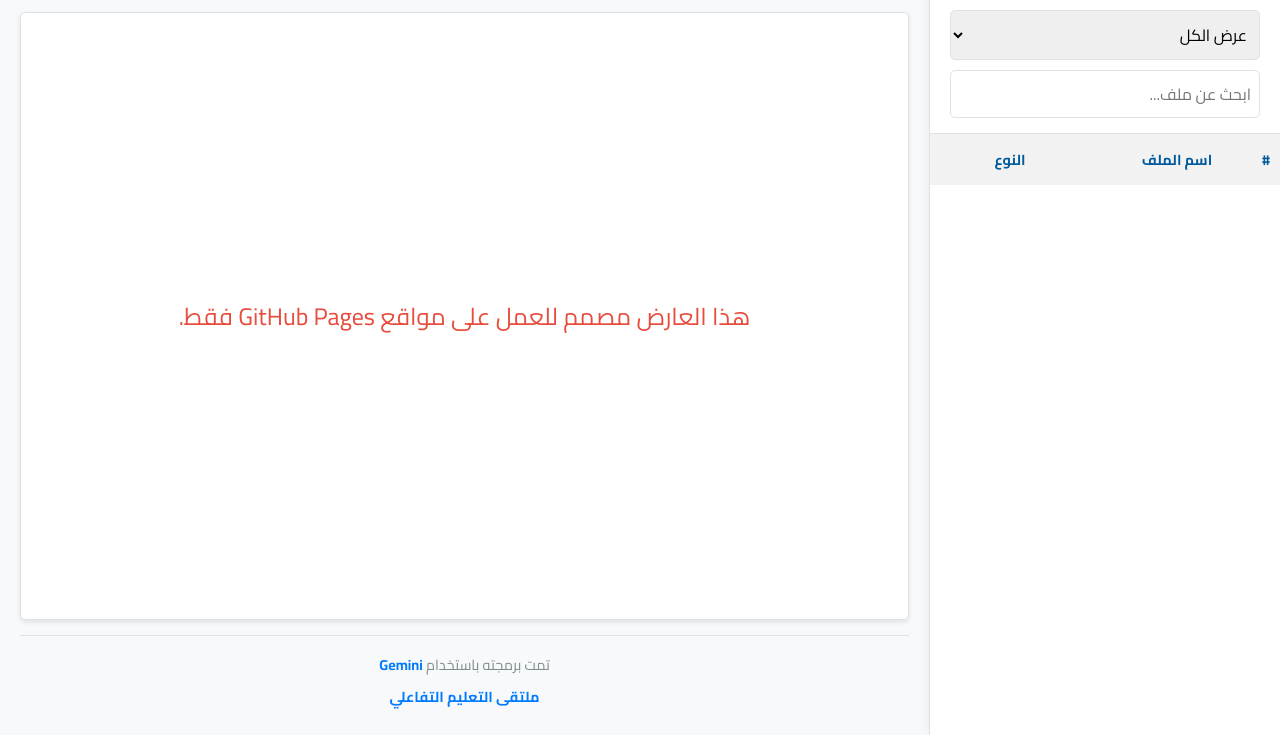
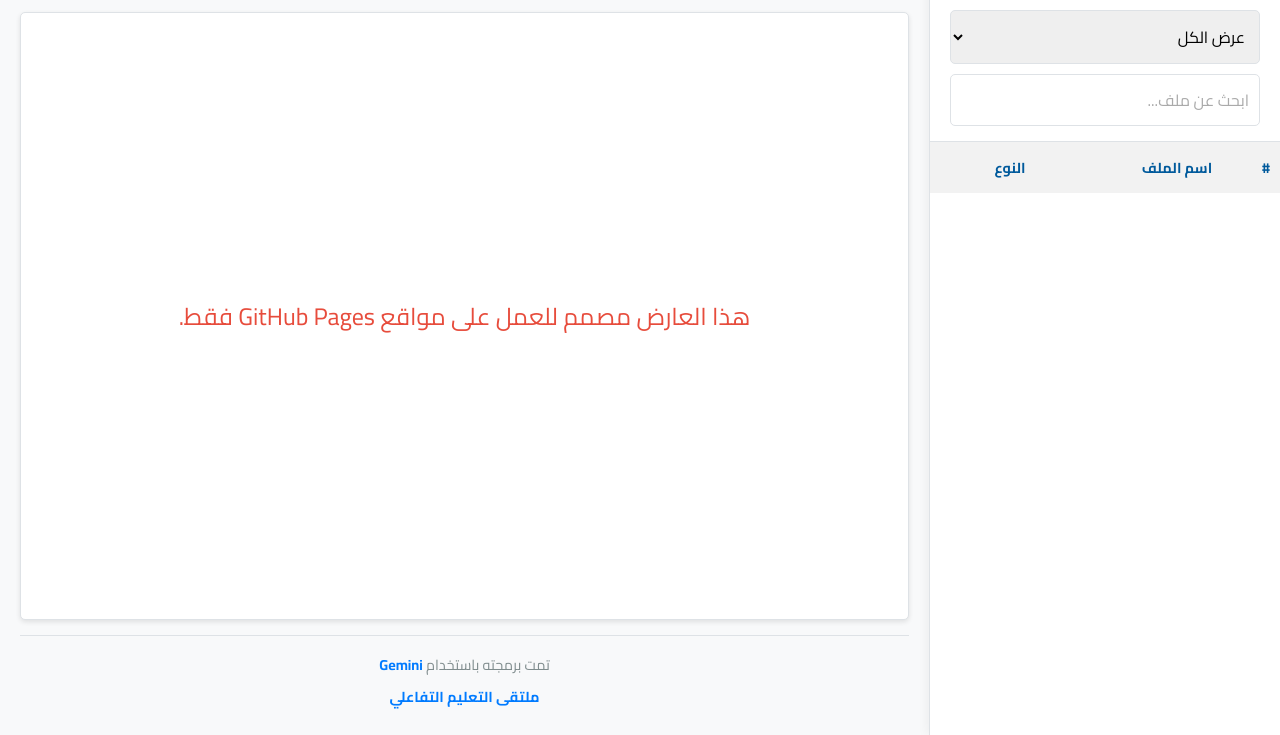
Before and after one commit to ensanbinadam/doc_viewer, a plain HTML site: page index.html in a window 1280 px wide. Shown: the part 65-800 px from the top of the page. Drawn offline with Linux system fonts and the light colour scheme.

Commit message:
Update index.html

```diff
--- a/index.html
+++ b/index.html
@@ -33,8 +33,24 @@
         /* --- التعديل هنا: تنسيق رأس الفهرس والبحث --- */
         .sidebar-header { padding: 15px 20px; border-bottom: 1px solid var(--border-color); }
         .sidebar-header h3 { text-align: center; margin: 0 0 15px 0; font-size: 1.5em; font-weight: 700; color: var(--primary-color); }
-        #file-filter { width: 100%; padding: 8px; border-radius: 5px; border: 1px solid var(--border-color); font-family: 'Cairo', sans-serif; font-size: 1em; }
-        #search-input { width: 100%; padding: 8px; border-radius: 5px; border: 1px solid var(--border-color); font-family: 'Cairo', sans-serif; font-size: 1em; margin-top: 10px; box-sizing: border-box; }
+        /* --- التعديل هنا: توحيد تصميم الفلتر والبحث --- */
+        #file-filter, #search-input {
+            width: 100%;
+            padding: 10px;
+            border-radius: 5px;
+            border: 1px solid var(--border-color);
+            font-family: 'Cairo', sans-serif;
+            font-size: 1em;
+            box-sizing: border-box; /* لضمان تطابق الحجم */
+            transition: border-color 0.2s, box-shadow 0.2s;
+        }
+        #search-input { margin-top: 10px; }
+        #file-filter:focus, #search-input:focus {
+            outline: none;
+            border-color: var(--secondary-color);
+            box-shadow: 0 0 0 2px rgba(0, 123, 255, 0.25);
+        }
+        #search-input::placeholder { color: #aaa; }
         .table-container { overflow-y: auto; flex-grow: 1; }
         #file-table { width: 100%; border-collapse: collapse; }
         #file-table thead th { background-color: #f2f2f2; padding: 12px 10px; text-align: right; font-size: 0.9em; color: var(--primary-color); position: sticky; top: 0; }
```
